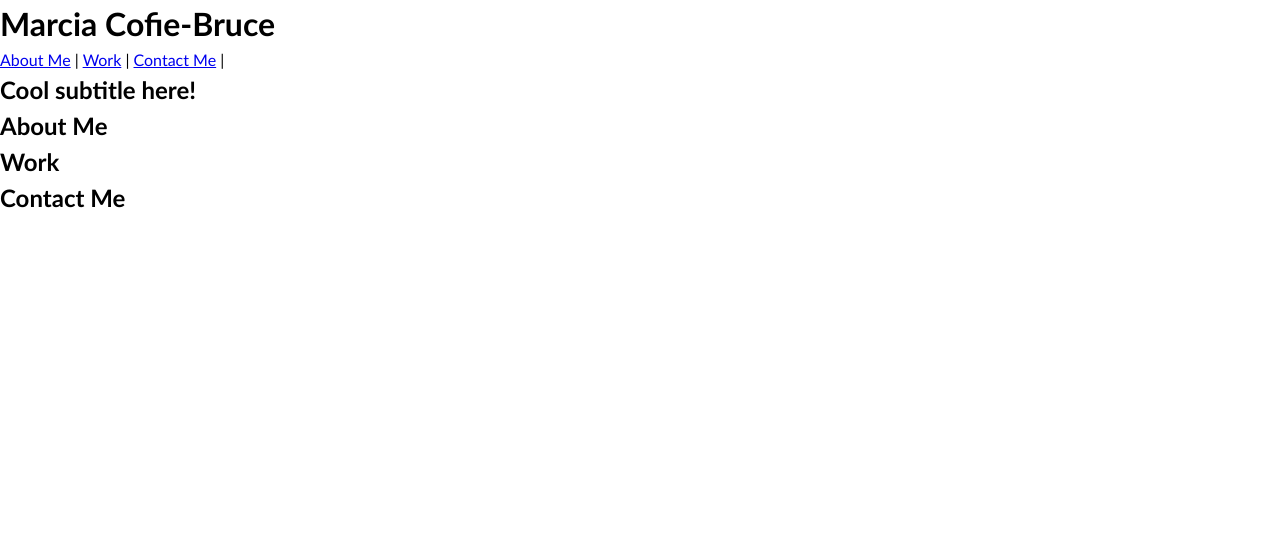
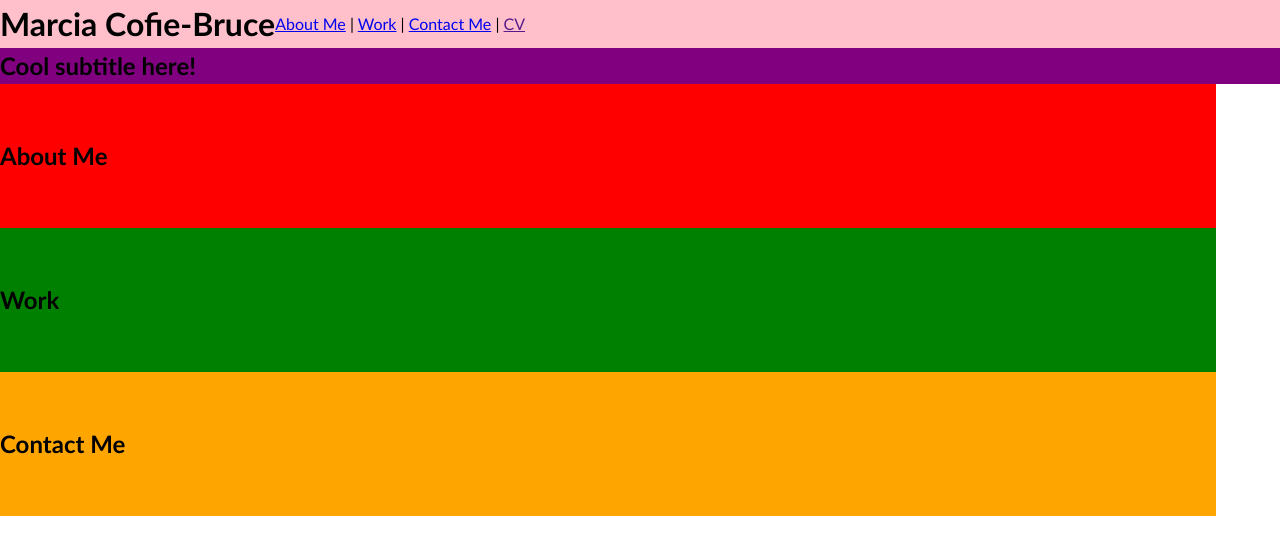
Before and after one commit to MarciaCofB/My-Portfolio, a plain HTML site: page index.html in a window 1280 px wide. Drawn offline with Linux system fonts and the light colour scheme.

Commit message:
Amended the grid rows and columns in CSS

```diff
--- a/css/style.css
+++ b/css/style.css
@@ -3,19 +3,20 @@
 }
 
 body {
+  height:100%;
   display:grid;
   margin: 0;
   padding: 0;
   font-family: 'Trebuchet MS', 'Lucida Sans Unicode', 'Lucida Grande', 'Lucida Sans', Arial, sans-serif;
   line-height: 1.5;
-  grid-template-columns: 1fr 1fr 1fr 1fr;
-  grid-template-rows: 20% 20% 20% 20% 20%;
+  grid-template-columns: 1fr;
+  grid-template-rows: 1fr 1fr 1fr 1fr 1fr;
   grid-template:
-    "navBar navBar navBar navBar"
-    "banner banner banner banner"
-    "about about about about"
-    "work work work work"
-    "contact contact contact contact"
+    "navBar"
+    "banner"
+    "about"
+    "work"
+    "contact"
 }
 
 h1,
@@ -25,6 +26,7 @@ h4,
 h5,
 h6 {
   margin: 0;
+
 }
 
 p {
@@ -32,7 +34,8 @@ p {
 }
 
 .page-wrapper{
-
+  margin-right:5%;
+  line-height:6;
 
 
 
@@ -40,31 +43,51 @@ p {
 
 .hero-banner{
   grid-area:banner;
+  width:100%;
+  background-color:purple;
 
 }
 
 header{
-  justify-content:space-around;
+
   grid-area:navBar;
+  background-color:pink;
+  align-content:center;
+  display:flex;
+  width:100%;
+
+
 
 
 
 }
 
 nav{
-  justify-content:space-around;
+  align-content:center;
+
+  flex-direction:flex-end;
+
 }
 
 #about{
   grid-area:about;
+  width:100%;
+  background-color:red;
+
 }
 
 #work{
   grid-area:work;
+  width:100%;
+  background-color:green;
+  grid-row: 3 / 5;
 }
 
 #contact{
   grid-area:contact;
+  width:100%;
+  background-color:orange;
+
 }
 
 
--- a/index.html
+++ b/index.html
@@ -17,6 +17,7 @@
       <a href="#about">About Me</a> |
       <a href="#work">Work</a> |
       <a href="#contact">Contact Me</a> |
+      <a href="">CV</a>
     </nav>
   </header>
 
```
